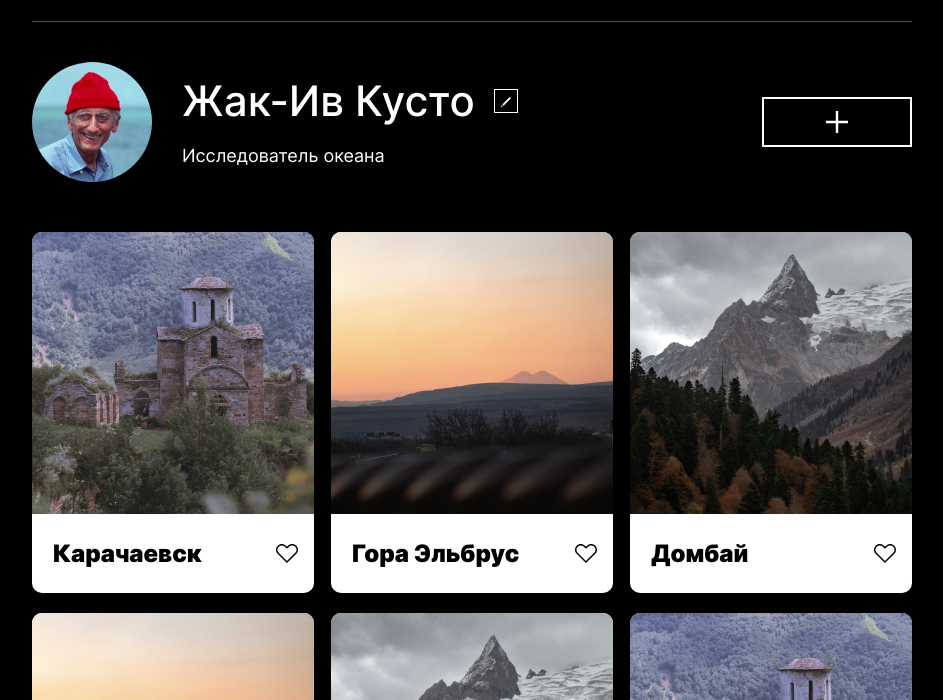
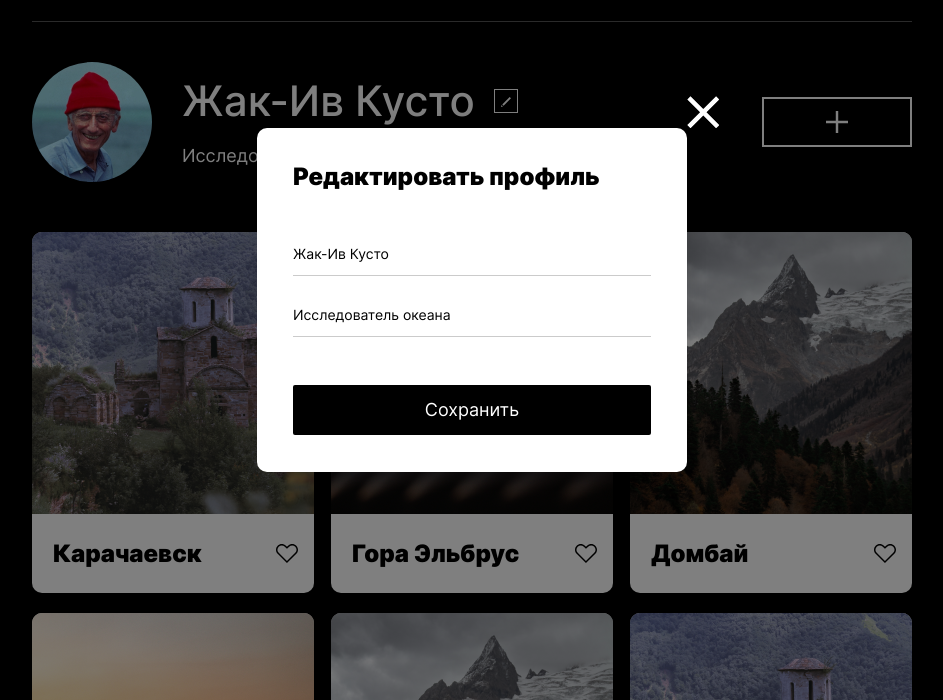
Before and after one commit to GamkaXiaoG/mesto-project-learn, a plain HTML site: page index.html in a window 1280 px wide. Shown: the part 100-800 px from the top of the page, without its empty margins (168-1111 px from the left). Drawn offline with Linux system fonts and the light colour scheme; files whose address does not match are found by name.

Commit message:
some fixes

```diff
--- a/blocks/popup/_opened/popup_opened.css
+++ b/blocks/popup/_opened/popup_opened.css
@@ -1,5 +1,3 @@
 .popup_opened {
     display: flex;
-    justify-content: center;
-    align-items: center;
 }
--- a/blocks/popup/popup.css
+++ b/blocks/popup/popup.css
@@ -5,4 +5,6 @@
     position: fixed;
     top: 0;
     display: none;
+    justify-content: center;
+    align-items: center;
 }
--- a/index.html
+++ b/index.html
@@ -87,11 +87,11 @@
     <footer class="footer">
             <p class="footer__copy">&COPY; 2020 Mesto Russia</p>
     </footer>
-    <div class="popup">
+    <div class="popup popup_opened">
         <div class="popup__container">
             <div class="popup__container-padding">
                 <h2 class="popup__header">Редактировать профиль</h2>
-                <form class="popup__form" action="" method="get" name="edit-form">
+                <form class="popup__form" method="get" name="edit-form">
                     <input class="popup__input" value="Жак-Ив Кусто" type="text" name="profile-name" id="profile-name" maxlength="50" required autocomplete="off">
                     <input class="popup__input" value="Исследователь океана" type="text" name="profile-bio" id="profile-bio" maxlength="50" autocomplete="off">
                     <button class="popup__button-save" type="submit" value="submit" name="submit-button-edit">Сохранить</button>
```
